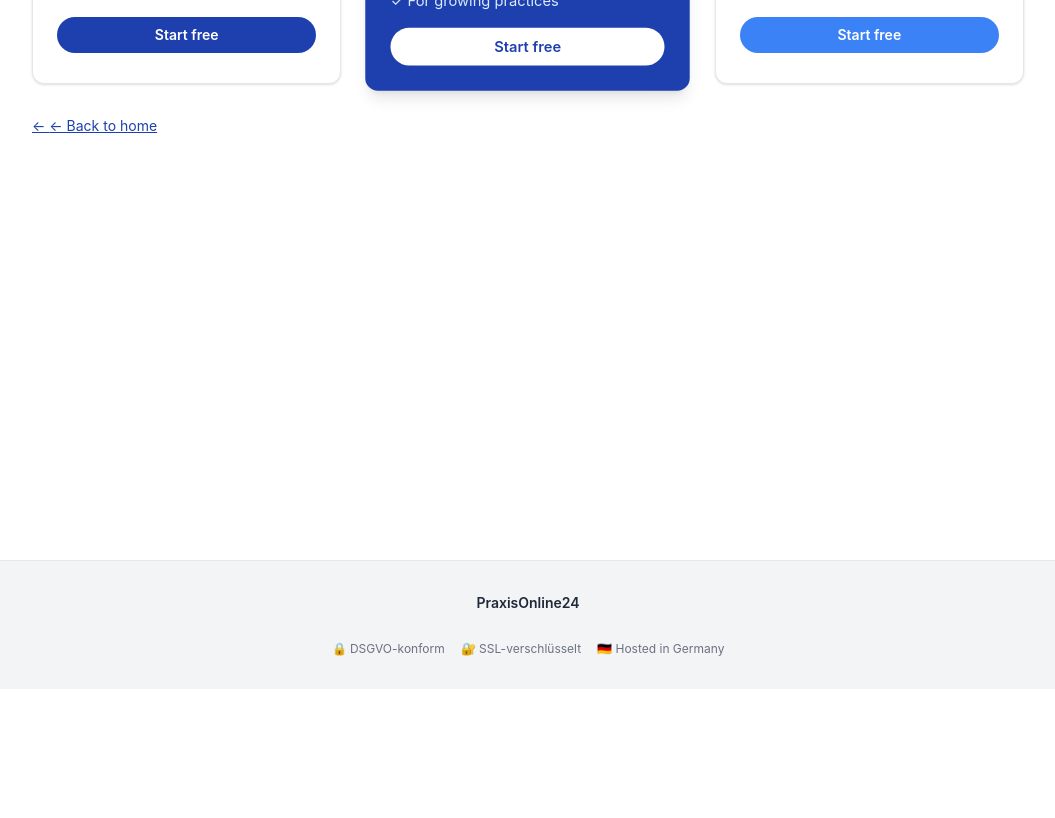
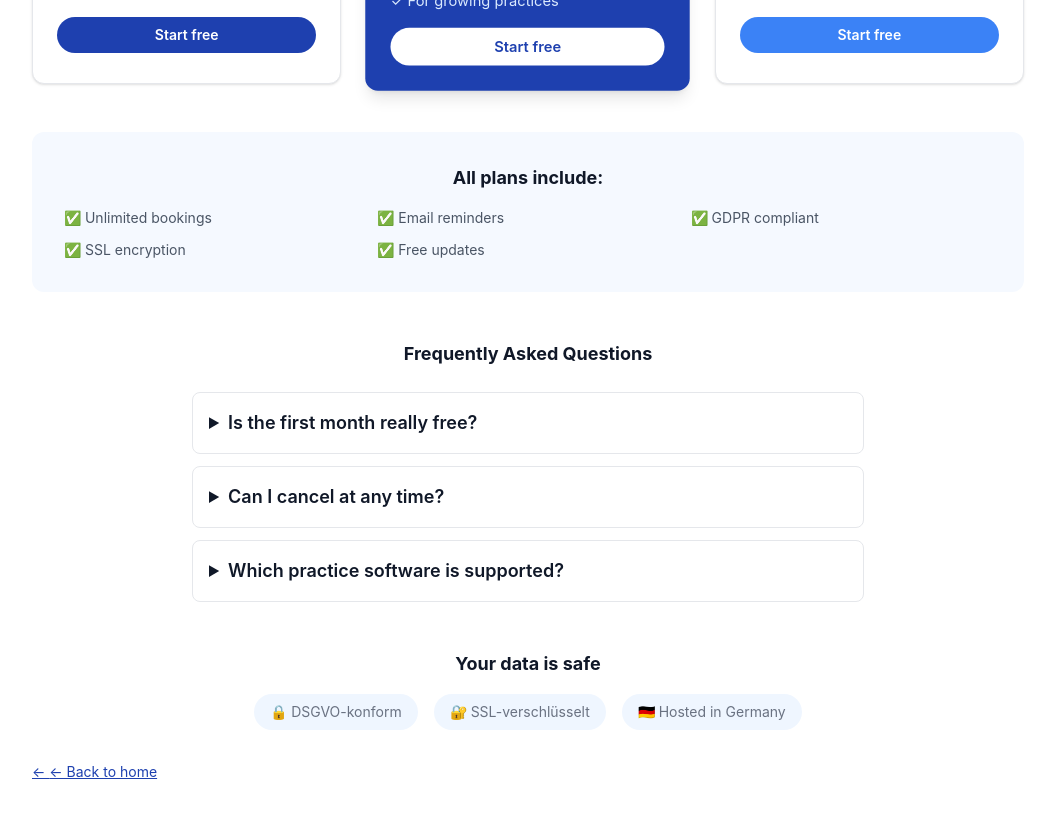
Before and after one commit to housniadmy-rgb/autooffice-pro-neu, a Next.js app: page /preise in a window 1280 px wide. Shown: the part 320-1138 px from the top of the page, without its empty margins (112-1167 px from the left). Before the commit the page ends 1009 px from the top, so only its background shows below. Built offline with nearby package versions, Linux system fonts and the light colour scheme.

Commit message:
Preise-Seite mit Features, FAQ und Trust-Badges

```diff
--- a/app/preise/page.tsx
+++ b/app/preise/page.tsx
@@ -21,6 +21,20 @@ const texts: Record<string, Record<string, string>> = {
     bus3: "Für größere Praxen",
     start: "Kostenlos starten",
     freeMonth: "1 Monat kostenlos",
+    allInclude: "Alle Tarife enthalten:",
+    include1: "Unbegrenzte Terminbuchungen",
+    include2: "E-Mail-Erinnerungen",
+    include3: "DSGVO-konform",
+    include4: "SSL-Verschlüsselung",
+    include5: "Kostenlose Updates",
+    faqTitle: "Häufige Fragen",
+    faq1q: "Ist der erste Monat wirklich kostenlos?",
+    faq1a: "Ja! Sie können alle Funktionen 1 Monat lang unverbindlich testen. Keine versteckten Kosten.",
+    faq2q: "Kann ich jederzeit kündigen?",
+    faq2a: "Ja, die Kündigung ist monatlich möglich. Es gibt keine langen Vertragslaufzeiten.",
+    faq3q: "Welche Praxis-Software wird unterstützt?",
+    faq3a: "PraxisOnline24 funktioniert mit allen gängigen Praxisverwaltungssystemen in Deutschland.",
+    trustTitle: "Ihre Daten sind sicher",
     back: "← Zurück zur Startseite",
   },
   en: {
@@ -41,6 +55,20 @@ const texts: Record<string, Record<string, string>> = {
     bus3: "For larger practices",
     start: "Start free",
     freeMonth: "1 month free",
+    allInclude: "All plans include:",
+    include1: "Unlimited bookings",
+    include2: "Email reminders",
+    include3: "GDPR compliant",
+    include4: "SSL encryption",
+    include5: "Free updates",
+    faqTitle: "Frequently Asked Questions",
+    faq1q: "Is the first month really free?",
+    faq1a: "Yes! You can test all features for 1 month with no obligation. No hidden costs.",
+    faq2q: "Can I cancel at any time?",
+    faq2a: "Yes, cancellation is possible monthly. There are no long contract terms.",
+    faq3q: "Which practice software is supported?",
+    faq3a: "PraxisOnline24 works with all common practice management systems.",
+    trustTitle: "Your data is safe",
     back: "← Back to home",
   },
   fr: {
@@ -61,6 +89,20 @@ const texts: Record<string, Record<string, string>> = {
     bus3: "Pour grands cabinets",
     start: "Démarrer gratuitement",
     freeMonth: "1 mois gratuit",
+    allInclude: "Tous les tarifs incluent :",
+    include1: "Réservations illimitées",
+    include2: "Rappels par e-mail",
+    include3: "Conforme RGPD",
+    include4: "Cryptage SSL",
+    include5: "Mises à jour gratuites",
+    faqTitle: "Questions fréquentes",
+    faq1q: "Le premier mois est-il vraiment gratuit ?",
+    faq1a: "Oui ! Vous pouvez tester toutes les fonctions pendant 1 mois sans engagement. Pas de frais cachés.",
+    faq2q: "Puis-je annuler à tout moment ?",
+    faq2a: "Oui, l'annulation est possible mensuellement. Il n'y a pas de longs termes contractuels.",
+    faq3q: "Quel logiciel médical est supporté ?",
+    faq3a: "PraxisOnline24 fonctionne avec tous les systèmes de gestion de cabinet courants.",
+    trustTitle: "Vos données sont en sécurité",
     back: "← Retour à l'accueil",
   },
   es: {
@@ -81,6 +123,20 @@ const texts: Record<string, Record<string, string>> = {
     bus3: "Para grandes consultorios",
     start: "Comenzar gratis",
     freeMonth: "1 mes gratis",
+    allInclude: "Todos los planes incluyen:",
+    include1: "Reservas ilimitadas",
+    include2: "Recordatorios por email",
+    include3: "Conforme RGPD",
+    include4: "Cifrado SSL",
+    include5: "Actualizaciones gratuitas",
+    faqTitle: "Preguntas frecuentes",
+    faq1q: "¿El primer mes es realmente gratis?",
+    faq1a: "¡Sí! Puede probar todas las funciones durante 1 mes sin compromiso. Sin costes ocultos.",
+    faq2q: "¿Puedo cancelar en cualquier momento?",
+    faq2a: "Sí, la cancelación es posible mensualmente. No hay plazos contractuales largos.",
+    faq3q: "¿Qué software médico es compatible?",
+    faq3a: "PraxisOnline24 funciona con todos los sistemas de gestión de consultorios habituales.",
+    trustTitle: "Sus datos están seguros",
     back: "← Volver al inicio",
   },
   it: {
@@ -101,6 +157,20 @@ const texts: Record<string, Record<string, string>> = {
     bus3: "Per grandi studi",
     start: "Inizia gratis",
     freeMonth: "1 mese gratis",
+    allInclude: "Tutti i piani includono:",
+    include1: "Prenotazioni illimitate",
+    include2: "Promemoria email",
+    include3: "Conforme GDPR",
+    include4: "Crittografia SSL",
+    include5: "Aggiornamenti gratuiti",
+    faqTitle: "Domande frequenti",
+    faq1q: "Il primo mese è davvero gratis?",
+    faq1a: "Sì! Puoi testare tutte le funzioni per 1 mese senza impegno. Nessun costo nascosto.",
+    faq2q: "Posso cancellare in qualsiasi momento?",
+    faq2a: "Sì, la cancellazione è possibile mensilmente. Non ci sono lunghi termini contrattuali.",
+    faq3q: "Quale software medico è supportato?",
+    faq3a: "PraxisOnline24 funziona con tutti i comuni sistemi di gestione degli studi medici.",
+    trustTitle: "I vostri dati sono al sicuro",
     back: "← Torna alla home",
   },
   pt: {
@@ -121,6 +191,20 @@ const texts: Record<string, Record<string, string>> = {
     bus3: "Para grandes clínicas",
     start: "Começar grátis",
     freeMonth: "1 mês grátis",
+    allInclude: "Todos os planos incluem:",
+    include1: "Reservas ilimitadas",
+    include2: "Lembretes por email",
+    include3: "Conforme RGPD",
+    include4: "Criptografia SSL",
+    include5: "Atualizações gratuitas",
+    faqTitle: "Perguntas frequentes",
+    faq1q: "O primeiro mês é mesmo grátis?",
+    faq1a: "Sim! Pode testar todas as funções durante 1 mês sem compromisso. Sem custos ocultos.",
+    faq2q: "Posso cancelar a qualquer momento?",
+    faq2a: "Sim, o cancelamento é possível mensalmente. Não há prazos contratuais longos.",
+    faq3q: "Que software médico é compatível?",
+    faq3a: "O PraxisOnline24 funciona com todos os sistemas de gestão de consultórios comuns.",
+    trustTitle: "Os seus dados estão seguros",
     back: "← Voltar ao início",
   },
   nl: {
@@ -141,6 +225,20 @@ const texts: Record<string, Record<string, string>> = {
     bus3: "Voor grote praktijken",
     start: "Gratis starten",
     freeMonth: "1 maand gratis",
+    allInclude: "Alle tarieven zijn inclusief:",
+    include1: "Onbeperkt boekingen",
+    include2: "E-mail herinneringen",
+    include3: "AVG-conform",
+    include4: "SSL-versleuteling",
+    include5: "Gratis updates",
+    faqTitle: "Veelgestelde vragen",
+    faq1q: "Is de eerste maand echt gratis?",
+    faq1a: "Ja! U kunt alle functies 1 maand zonder verplichtingen testen. Geen verborgen kosten.",
+    faq2q: "Kan ik op elk moment annuleren?",
+    faq2a: "Ja, opzegging is maandelijks mogelijk. Er zijn geen lange contractvoorwaarden.",
+    faq3q: "Welke praktijksoftware wordt ondersteund?",
+    faq3a: "PraxisOnline24 werkt met alle gangbare praktijkbeheersystemen.",
+    trustTitle: "Uw gegevens zijn veilig",
     back: "← Terug naar home",
   },
   pl: {
@@ -161,6 +259,20 @@ const texts: Record<string, Record<string, string>> = {
     bus3: "Dla dużych praktyk",
     start: "Zacznij za darmo",
     freeMonth: "1 miesiąc za darmo",
+    allInclude: "Wszystkie plany obejmują:",
+    include1: "Nieograniczone rezerwacje",
+    include2: "Przypomnienia e-mail",
+    include3: "Zgodność z RODO",
+    include4: "Szyfrowanie SSL",
+    include5: "Bezpłatne aktualizacje",
+    faqTitle: "Często zadawane pytania",
+    faq1q: "Czy pierwszy miesiąc jest naprawdę darmowy?",
+    faq1a: "Tak! Możesz testować wszystkie funkcje przez 1 miesiąc bez zobowiązań. Żadnych ukrytych kosztów.",
+    faq2q: "Czy mogę zrezygnować w dowolnym momencie?",
+    faq2a: "Tak, rezygnacja jest możliwa co miesiąc. Nie ma długich terminów umownych.",
+    faq3q: "Jakie oprogramowanie medyczne jest obsługiwane?",
+    faq3a: "PraxisOnline24 działa ze wszystkimi popularnymi systemami zarządzania praktyką.",
+    trustTitle: "Twoje dane są bezpieczne",
     back: "← Powrót do strony głównej",
   },
   tr: {
@@ -181,6 +293,20 @@ const texts: Record<string, Record<string, string>> = {
     bus3: "Büyük pratikler için",
     start: "Ücretsiz başla",
     freeMonth: "1 ay ücretsiz",
+    allInclude: "Tüm planlar şunları içerir:",
+    include1: "Sınırsız randevu",
+    include2: "E-posta hatırlatmaları",
+    include3: "KVKK uyumlu",
+    include4: "SSL şifreleme",
+    include5: "Ücretsiz güncellemeler",
+    faqTitle: "Sık Sorulan Sorular",
+    faq1q: "İlk ay gerçekten ücretsiz mi?",
+    faq1a: "Evet! Tüm özellikleri 1 ay boyunca yükümlülük olmadan test edebilirsiniz. Gizli maliyet yok.",
+    faq2q: "İstediğim zaman iptal edebilir miyim?",
+    faq2a: "Evet, iptal aylık olarak mümkündür. Uzun sözleşme koşulları yoktur.",
+    faq3q: "Hangi muayenehane yazılımı destekleniyor?",
+    faq3a: "PraxisOnline24 tüm yaygın muayenehane yönetim sistemleriyle çalışır.",
+    trustTitle: "Verileriniz güvende",
     back: "← Ana sayfaya dön",
   },
 }
@@ -262,6 +388,47 @@ export default function PreisePage() {
           </div>
         </div>
 
+                {/* Alle Tarife enthalten */}
+        <div className="mt-12 bg-[#F5F9FF] rounded-xl p-6 sm:p-8">
+          <h3 className="text-lg font-bold text-center mb-4">{t.allInclude}</h3>
+          <div className="grid grid-cols-1 sm:grid-cols-3 gap-3 text-sm text-gray-600">
+            <div className="flex items-center gap-2">✅ {t.include1}</div>
+            <div className="flex items-center gap-2">✅ {t.include2}</div>
+            <div className="flex items-center gap-2">✅ {t.include3}</div>
+            <div className="flex items-center gap-2">✅ {t.include4}</div>
+            <div className="flex items-center gap-2">✅ {t.include5}</div>
+          </div>
+        </div>
+
+        {/* FAQ */}
+        <div className="mt-12">
+          <h3 className="text-lg font-bold text-center mb-6">{t.faqTitle}</h3>
+          <div className="space-y-3 max-w-2xl mx-auto">
+            <details className="bg-white border border-gray-200 rounded-lg p-4">
+              <summary className="font-semibold cursor-pointer">{t.faq1q}</summary>
+              <p className="text-sm text-gray-500 mt-2">{t.faq1a}</p>
+            </details>
+            <details className="bg-white border border-gray-200 rounded-lg p-4">
+              <summary className="font-semibold cursor-pointer">{t.faq2q}</summary>
+              <p className="text-sm text-gray-500 mt-2">{t.faq2a}</p>
+            </details>
+            <details className="bg-white border border-gray-200 rounded-lg p-4">
+              <summary className="font-semibold cursor-pointer">{t.faq3q}</summary>
+              <p className="text-sm text-gray-500 mt-2">{t.faq3a}</p>
+            </details>
+          </div>
+        </div>
+
+        {/* Trust Badges */}
+        <div className="mt-12 text-center">
+          <h3 className="text-lg font-bold mb-4">{t.trustTitle}</h3>
+          <div className="flex flex-wrap justify-center gap-4 text-xs sm:text-sm text-gray-500">
+            <span className="bg-blue-50 px-4 py-2 rounded-full">🔒 DSGVO-konform</span>
+            <span className="bg-blue-50 px-4 py-2 rounded-full">🔐 SSL-verschlüsselt</span>
+            <span className="bg-blue-50 px-4 py-2 rounded-full">🇩🇪 Hosted in Germany</span>
+          </div>
+        </div>
+
         <Link href="/" className="inline-block mt-8 text-[#1E40AF] underline text-sm">← {t.back}</Link>
       </div>
     </main>
```
